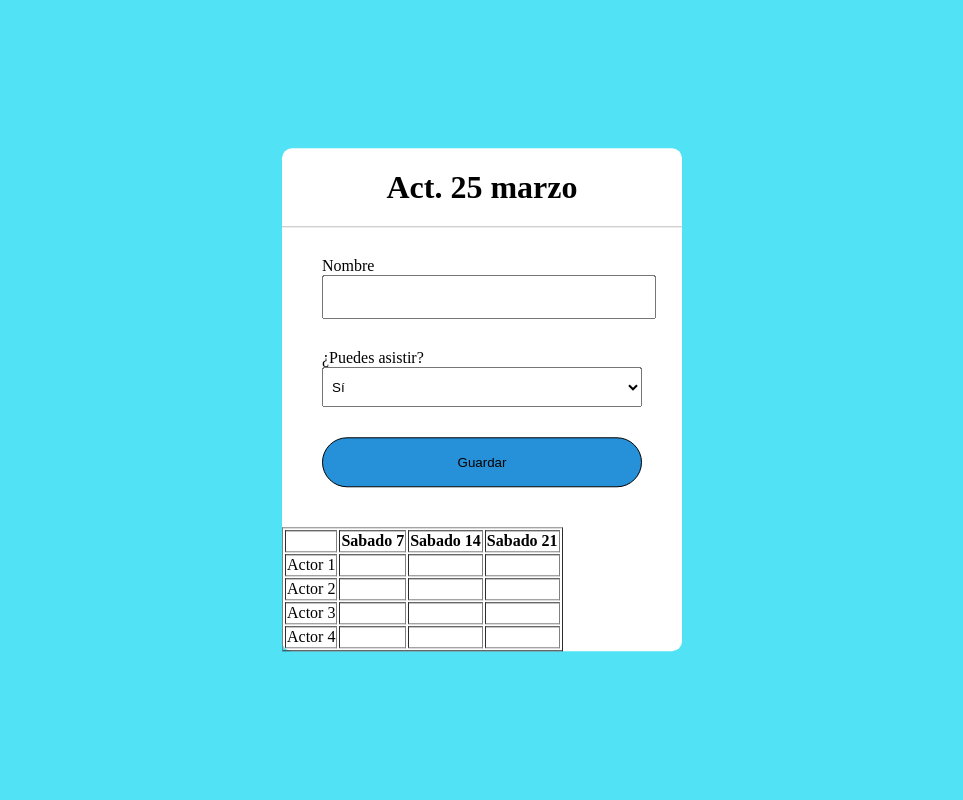
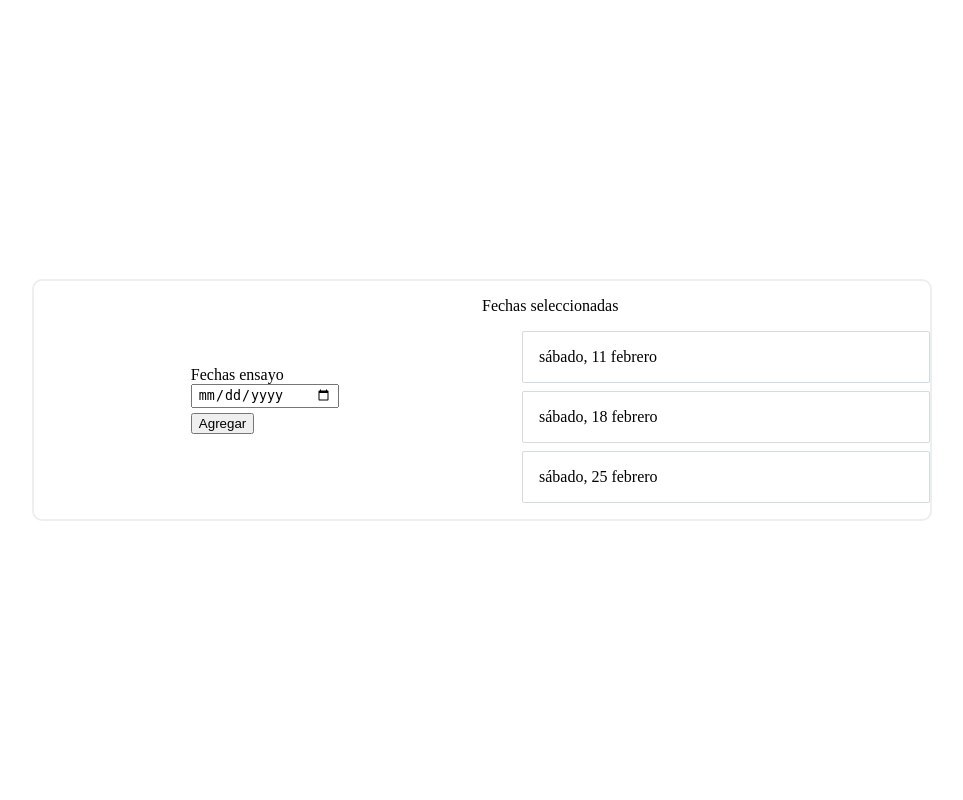
Before and after one commit to agomezjuan/flask_project, a Flask app: page / in a window 1280 px wide. Shown: the whole page, without its empty margins (158-1121 px from the left). Run offline with Flask 3, Linux system fonts and the light colour scheme; parts of the project's set-up code (start-up, migrations or seed data) failed here and were passed over.

Commit message:
Rama Antonio

```diff
--- a/hello.py
+++ b/hello.py
@@ -1,35 +1,23 @@
 from flask import Flask, render_template, request, redirect, url_for, flash
 from sqlalchemy import create_engine, text
+import pymysql
 
 
 app = Flask(__name__)
 
+conn = pymysql.connect(
+     host="localhost", port=3306, user="root",
+     passwd="", db="pyalmacen"
+ )
 
-engine = create_engine('sqlite:///test.sqlite', echo=True)
-# engine = create_engine("mysql+pymysql://test:test@localhost:3306/test?charset=utf8mb4")
+cursor = conn.cursor()
+cursor.execute(
+    "SELECT nombre, apellido FROM clientes"
+)
 
-with engine.connect() as conn:
-    result = conn.execute(text("select 'hello world'"))
-    print(result.all())
 
-with engine.connect() as conn:
-    conn.execute(text("CREATE TABLE some_table (x int, y int)"))
-    conn.execute(
-        text("INSERT INTO some_table (x, y) VALUES (:x, :y)"),
-        [{"x": 1, "y": 1}, {"x": 2, "y": 4}],
-    )
-    conn.commit()
-
-with engine.begin() as conn:
-    conn.execute(
-        text("INSERT INTO some_table (x, y) VALUES (:x, :y)"),
-        [{"x": 6, "y": 8}, {"x": 9, "y": 10}],
-    )
-
-with engine.connect() as conn:
-    result = conn.execute(text("SELECT x, y FROM some_table"))
-    for row in result:
-        print(f"x: {row.x}  y: {row.y}")
+for nombre, apellido in cursor.fetchall():
+    print("{0} {1}".format(nombre, apellido))
 
 
 @ app.route('/')
--- a/static/css/style.css
+++ b/static/css/style.css
@@ -4,7 +4,8 @@ body {
     font-family: montserrat;
     height: 100vh;
     overflow: hidden;
-    background-color: #51e2f5;
+    /* background-color: #51e2f5; */
+    /* background-color: #2f3740; */
 
 }
 
@@ -13,10 +14,24 @@ body {
     top: 50%;
     left:50%;
     transform: translate(-50%, -50%);
-    width: 400px;
+    width: 70%;
     background: white;
     border-radius: 10px;
+    display: flex;
+    border: 2px solid #eee;
 
+
+}
+
+.panel-izq {
+    width: 50%;
+    display: flex;
+    justify-content: center;
+    align-items:center;
+
+}
+.panel-der {
+    width: 50%;
 
 }
 
@@ -37,10 +52,11 @@ form .txt_field {
     margin: 30px 0;
 }
 
-.txt_field input {
+.panel-izq input {
     width: 100%;
     padding: 0 5px;
-    height: 40px;
+    margin-bottom: 5px;
+    height: 20px;
  }
 
  .txt_field select {
@@ -48,6 +64,35 @@ form .txt_field {
     padding: 0 5px;
     height: 40px;
  }
+
+ .date-elem {
+    display: flex;
+    flex-direction: column;
+    list-style: none;
+    border: 1px solid #d3dce3;
+    border-radius: 2px;
+    margin-bottom: 8px;
+    background: #ffffff;
+    padding: calc(8px * 2);
+
+ }
+
+ /*
+
+ .TimeSlotListItem {
+    display: flex;
+    flex-direction: column;
+    list-style: none;
+    padding: calc(8px * 2);
+    padding: var(--space-2x);
+    margin-bottom: 8px;
+    margin-bottom: var(--space);
+    background-color: #ffffff;
+    background-color: var(--color-white);
+    border: 1px solid #d3dce3;
+    border: 1px solid var(--color-neutral-300);
+    border-radius: 2px;
+ */
 
 
  input[type="submit"]{
--- a/templates/index.html
+++ b/templates/index.html
@@ -5,62 +5,29 @@
 {% endblock %}
 
 {% block content %}
+
 <div class="center">
 
-    <h1> Act. 25 marzo </h1>
-    <form method="post">
-        <div class="txt_field">
-            <label> Nombre </label>
-            <input type="text" required>
+    <div class="panel-izq">
+        <form>
+            <label for="birthday"> Fechas ensayo </label> <br>
+            <input type="date" id="fecha_ensayo" name="fecha_ensayo"> <br>
+            <button> Agregar </button>
+        </form>
+    </div>
 
-        </div>
-        <div class="txt_field">
-            <label> ¿Puedes asistir? </label>
-            <select name="cars" id="cars">
-                <option value="Si">Sí</option>
-                <option value="No">No</option>
-            </select>
-        </div>
+    <div class="panel-der">
+        <p> Fechas seleccionadas </p>
+
+        <ul>
+            <li class="date-elem"> sábado, 11 febrero </li>
+            <li class="date-elem"> sábado, 18 febrero </li>
+            <li class="date-elem"> sábado, 25 febrero </li>
+        </ul>
 
 
-        <input type="submit" value="Guardar">
-    </form>
 
-    <table border="1">
-        <thead>
-            <tr>
-                <th></th>
-                <th>Sabado 7</th>
-                <th>Sabado 14</th>
-                <th>Sabado 21</th>
-            </tr>
-        </thead>
-        <tbody>
-            <tr>
-                <td>Actor 1</td>
-                <td></td>
-                <td></td>
-                <td></td>
-            </tr>
-            <tr>
-                <td>Actor 2</td>
-                <td></td>
-                <td></td>
-                <td></td>
-            </tr>
-            <tr>
-                <td>Actor 3</td>
-                <td></td>
-                <td></td>
-                <td></td>
-            </tr>
-            <tr>
-                <td>Actor 4</td>
-                <td></td>
-                <td></td>
-                <td></td>
-            </tr>
-        </tbody>
-    </table>
+    </div>
 </div>
+
 {% endblock %}
```
Also changed, not shown: templates/index copy.html (added, +66 -0 lines).
